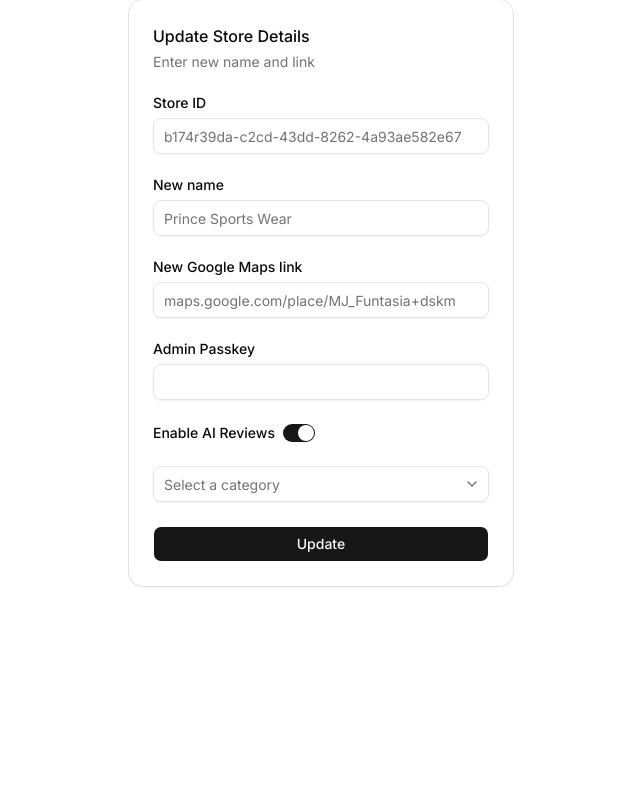
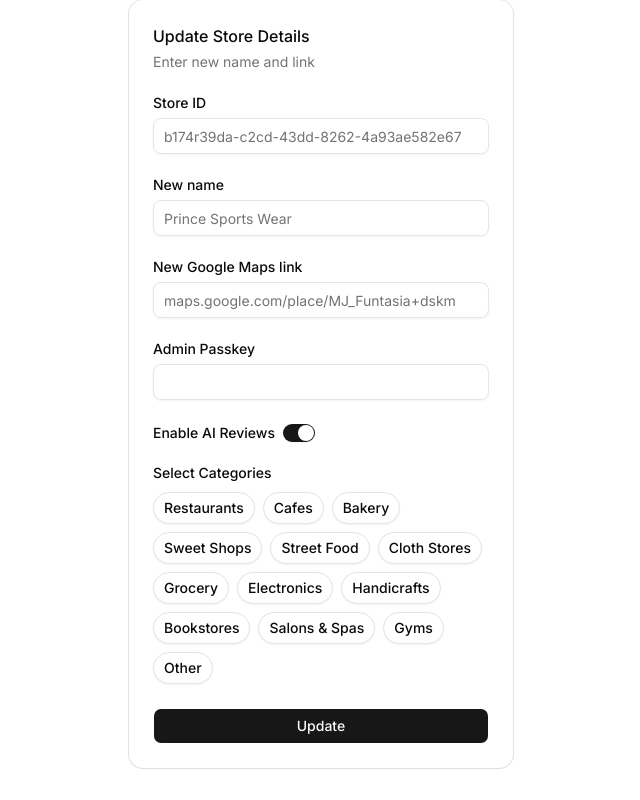
Before and after one commit to vikashprgm/ratingsapp, a Next.js app: page /update in a window 1280 px wide. Both pictures are taken after a click on the switch 617 px from the left and 433 px from the top of the page. Shown: the whole page, without its empty margins (319-959 px from the left). Built offline with nearby package versions, Linux system fonts and the light colour scheme.

Commit message:
multi category support

```diff
--- a/app/action.ts
+++ b/app/action.ts
@@ -26,7 +26,13 @@ export async function createStoreAction(name: string, url: string, passkey: stri
   return { success: true, id: data.id }
 }
 
-export async function updateStoreAction(id:string, newName:string, newUrl:string, passkey:string, category:string){
+export async function updateStoreAction(
+    id:string,
+    newName:string,
+    newUrl:string,
+    passkey:string,
+    categories:string[]
+  ){
     if (passkey !== process.env.SECRET_PASSKEY) {
       return { error: "Invalid passkey. Access denied." }
     }
@@ -37,7 +43,7 @@ export async function updateStoreAction(id:string, newName:string, newUrl:string
     )
     const {error} = await supabase
     .from('store')
-  .update({name:newName, url:newUrl, cat: category})
+    .update({name:newName, url:newUrl, cats: categories})
     .eq('id',id)
     if(error){
       return {error: error.message}
--- a/app/getReview.ts
+++ b/app/getReview.ts
@@ -4,6 +4,13 @@ export interface Tag {
 }
 
 export const categoryReviews: Record<string, string[]> = {
+  Hotels: [
+    "Had a wonderful stay! The rooms were spacious and impeccably clean.",
+    "Great location and the complimentary breakfast was a delightful bonus.",
+    "The staff was incredibly accommodating and made check-in a breeze.",
+    "Comfortable beds and excellent room service. Highly recommended.",
+    "Fantastic amenities and the pool area was incredibly relaxing."
+  ],
   Restaurants: [
     "Amazing ambiance and the food tasted exceptionally fresh!",
     "Service was a bit slow during peak hours, but the main course made up for it.",
@@ -22,7 +29,7 @@ export const categoryReviews: Record<string, string[]> = {
     "The garlic bread and freshly baked croissants melt in your mouth!",
     "Ordered a custom birthday cake and it looked and tasted incredible.",
     "Everything smelled so good as soon as I walked through the door.",
-    "Slightly expensive, but the quality of ingredients clearly justifies the price.",
+    "The quality of ingredients clearly justifies the price. Definately recommend visiting",
     "Their chocolate truffle pastry is hands down the best in town."
   ],
   "Sweet Shops": [
@@ -97,8 +104,15 @@ export const categoryReviews: Record<string, string[]> = {
   ]
 };
 
-// Tappable "What was unforgettable?" chips, one set per category (6 each)
 export const categoryTags: Record<string, Tag[]> = {
+  Hotels: [
+    { emoji: "🛏️", label: "Comfy Beds" },
+    { emoji: "🧼", label: "Clean Rooms" },
+    { emoji: "🛎️", label: "Great Service" },
+    { emoji: "🍳", label: "Good Breakfast" },
+    { emoji: "📍", label: "Prime Location" },
+    { emoji: "🏊", label: "Nice Amenities" },
+  ],
   Restaurants: [
     { emoji: "🍽️", label: "Delicious Food" },
     { emoji: "🌟", label: "Great Ambiance" },
--- a/app/update/page.tsx
+++ b/app/update/page.tsx
@@ -11,7 +11,7 @@ export default function UpdateStore() {
     const [id, setId] = useState<string>("")
     const [success, setSuccess] = useState(false)
     const [isAI,setIsAI] = useState(false)
-    const [category,setCategory] = useState("")
+    const [category,setCategory] = useState<string[]>([])
     const [errorMsg, setErrorMsg] = useState<string>("")
 
     const handleSubmit = async (e: React.FormEvent<HTMLFormElement>) => {
@@ -31,7 +31,17 @@ export default function UpdateStore() {
       <div>
         { !success ?
           <>
-            <UpdateCard setId={setId} setLink={setUrl} setName={setName} setPasskey={setPasskey} onSubmit={handleSubmit} isAI={isAI} setIsAI={setIsAI} setCategory={setCategory}/>
+            <UpdateCard
+              setId={setId}
+              setLink={setUrl}
+              setName={setName}
+              setPasskey={setPasskey}
+              onSubmit={handleSubmit}
+              isAI={isAI}
+              setIsAI={setIsAI}
+              setCategory={setCategory}
+              category={category}/>
+
             {errorMsg && <p style={{ color: 'red', marginTop: '10px' }}>{errorMsg}</p>}
           </>
           :
--- a/components/review.tsx
+++ b/components/review.tsx
@@ -4,11 +4,12 @@ import { Card, CardContent } from "@/components/ui/card"
 import { Success } from "./success"
 import { getReview, getTags } from "@/app/getReview"
 import { Heart, Smile, PenLine, Copy, Zap, ArrowRight, Check } from "lucide-react"
+import type { Tag } from "@/app/getReview"
 
 interface store_data {
   name: string
   url: string
-  cat: string
+  cats: string[]
 }
 
 interface displayprops {
@@ -33,18 +34,38 @@ export function Review({ item }: displayprops) {
   const [isTyping, setIsTyping] = useState(false)
   const [isCopied, setIsCopied] = useState(false)
 
-  const highlights = useMemo(() => getTags(item.cat), [item.cat])
-  // 4-5 stars -> send to Google Maps, regardless of category
+  // Extract a maximum of 10 tags, fairly distributed across all selected categories
+  const highlights = useMemo(() => {
+    if (!item.cats || item.cats.length === 0) return []
+
+    // Get array of tags for each selected category
+    const tagsPerCategory = item.cats.map((cat) => getTags(cat) || [])
+    const mixedTags: Tag[] = []
+    const MAX_TAGS = 10
+
+    let tagIndex = 0
+    // Round-robin selection: pick 1 tag per category until we hit 10 total
+    while (mixedTags.length < MAX_TAGS && tagIndex < 6) { // 6 is max tags per category
+      for (const tags of tagsPerCategory) {
+        if (mixedTags.length >= MAX_TAGS) break
+
+        const currentTag = tags[tagIndex]
+        if (currentTag && !mixedTags.some(t => t.label === currentTag.label)) {
+          mixedTags.push(currentTag)
+        }
+      }
+      tagIndex++
+    }
+    return mixedTags
+  }, [item.cats])
+
   const isPositive = heart > 3
-  // AI-generated review + chips only when we have a category to generate from
-  const hasReview = isPositive && !!item.cat
+  const hasReview = isPositive && item.cats && item.cats.length > 0
 
-  // Reset chosen chips if the category changes
   useEffect(() => {
     setSelected([])
-  }, [item.cat])
+  }, [item.cats])
 
-  // Generate + type out the review when the rating becomes positive
   useEffect(() => {
     if (!hasReview) {
       setDisplayedReview("")
@@ -53,7 +74,11 @@ export function Review({ item }: displayprops) {
       return
     }
 
-    const reviewText = (getReview(item.cat) as string) || ""
+    // This line naturally combines reviews from multiple categories
+    const reviewText = item.cats
+      ? item.cats.map((category) => getReview(category)).filter(Boolean).join(" ")
+      : ""
+
     setFullReview(reviewText)
     setDisplayedReview("")
     setIsTyping(true)
@@ -69,7 +94,7 @@ export function Review({ item }: displayprops) {
     }, 30)
 
     return () => clearInterval(interval)
-  }, [hasReview, heart, item.cat])
+  }, [hasReview, heart, item.cats])
 
   // Final text = generated review + a sentence built from the selected chips
   const finalText = useMemo(() => {
@@ -103,7 +128,10 @@ export function Review({ item }: displayprops) {
       setShowSuc(true)
       return
     }
-    window.location.href = item.url
+
+    // Ensure the URL is absolute before redirecting
+    const targetUrl = item.url.startsWith('http') ? item.url : `https://${item.url}`
+    window.location.href = targetUrl
   }
 
   return (
--- a/components/updateCard.tsx
+++ b/components/updateCard.tsx
@@ -12,14 +12,6 @@ import {
 import { Input } from "@/components/ui/input"
 import { Label } from "@/components/ui/label"
 import { Switch } from "./ui/switch"
-import {
-  Combobox,
-  ComboboxContent,
-  ComboboxEmpty,
-  ComboboxInput,
-  ComboboxItem,
-  ComboboxList,
-} from "@/components/ui/combobox"
 
 const categories = [
   "Restaurants",
@@ -36,9 +28,20 @@ const categories = [
   "Gyms",
   "Other"
 ]
-
-export function UpdateCard({onSubmit, setName, setLink, setPasskey, setId, isAI, setIsAI, setCategory} : {onSubmit:any, setName:any, setLink:any, setPasskey:any, setId:any, isAI:any, setIsAI:any, setCategory: any}) {
-  return (
+export function UpdateCard({
+  onSubmit, setName, setLink, setPasskey, setId, isAI, setIsAI, setCategory, category
+}: {
+  onSubmit: any, setName: any, setLink: any, setPasskey: any, setId: any,
+  isAI: any, setIsAI: any, setCategory: (cats: string[]) => void, category: string[]
+}) {
+    const toggleCategory = (cat: string) => {
+      if (category.includes(cat)) {
+        setCategory(category.filter((c) => c !== cat))
+      } else {
+        setCategory([...category, cat])
+      }
+    }
+    return (
     <div className="mx-auto grid w-full max-w-sm gap-4">
       <Card>
         <CardHeader>
@@ -55,7 +58,7 @@ export function UpdateCard({onSubmit, setName, setLink, setPasskey, setId, isAI,
                 <Label htmlFor="store-name">Store ID</Label>
                 <Input
                   id="store-name"
-                  type="text" // changed from email to text
+                  type="text"
                   placeholder="b174r39da-c2cd-43dd-8262-4a93ae582e67"
                   required
                   onChange={(e) => setId(e.target.value)}
@@ -93,28 +96,33 @@ export function UpdateCard({onSubmit, setName, setLink, setPasskey, setId, isAI,
               </div>
               <div className="flex items-center space-x-2">
                 <Label htmlFor="isAI">Enable AI Reviews</Label>
-                <Switch id="isAI" onCheckedChange={()=>setIsAI(!isAI)}/>
+                <Switch id="isAI" checked={isAI} onCheckedChange={()=>setIsAI(!isAI)}/>
               </div>
-              {
-                isAI?
-                <div className="pb-6">
-                   <Combobox items={categories} onValueChange={setCategory}>
-                    <ComboboxInput placeholder="Select a category" />
-                    <ComboboxContent>
-                      <ComboboxEmpty>No items found.</ComboboxEmpty>
-                      <ComboboxList>
-                        {(item) => (
-                          <ComboboxItem key={item} value={item}>
-                            {item}
-                          </ComboboxItem>
-                        )}
-                      </ComboboxList>
-                    </ComboboxContent>
-                  </Combobox>
+
+              {isAI ? (
+                <div className="pb-6 space-y-3">
+                   <Label>Select Categories</Label>
+                   <div className="flex flex-wrap gap-2">
+                     {categories.map((cat) => {
+                       const isSelected = category.includes(cat);
+                       return (
+                         <Button
+                           key={cat}
+                           type="button"
+                           variant={isSelected ? "default" : "outline"}
+                           size="sm"
+                           onClick={() => toggleCategory(cat)}
+                           className="rounded-full"
+                         >
+                           {cat}
+                         </Button>
+                       )
+                     })}
+                   </div>
                 </div>
-                :
+              ) : (
                 <div className="pb-6 text-slate-500">AI reviews are turned off</div>
-              }
+              )}
             </div>
           </CardContent>
           <CardFooter className="flex-col gap-2">
@@ -123,7 +131,6 @@ export function UpdateCard({onSubmit, setName, setLink, setPasskey, setId, isAI,
             </Button>
           </CardFooter>
         </form>
-
       </Card>
     </div>
   )
```
Lines whose indentation alone changed are shown as unchanged.
